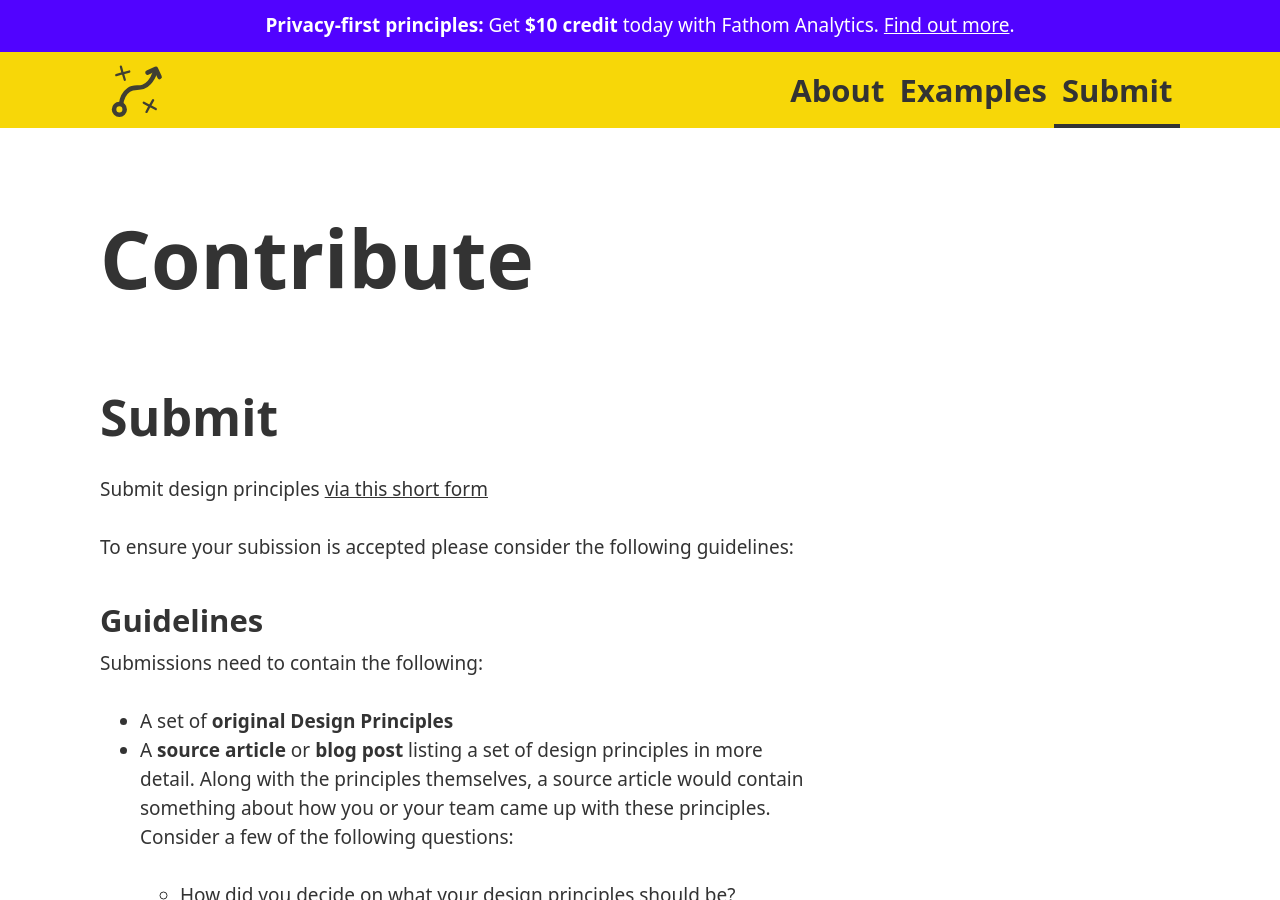
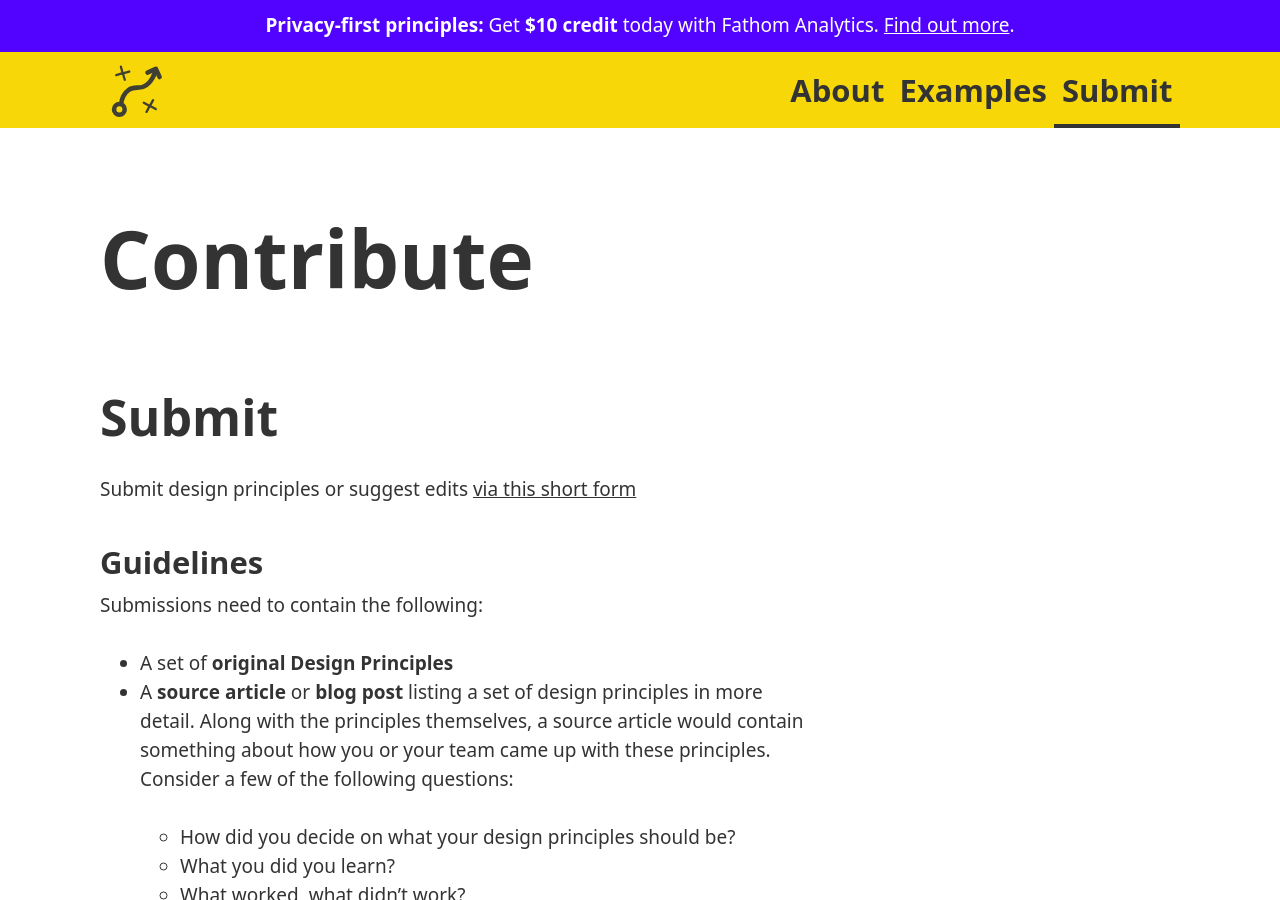
Before and after one commit to benbrignell/principles.design, a Jekyll site: the page built from _pages/contribute.md, in a window 1280 px wide and 900 px high. Built offline with Jekyll 4.4.1, drawn with Linux system fonts in a browser that asks for light colours; comment, search, counter and statistics services are not loaded.

Commit message:
updated contribute again

```diff
--- a/_pages/contribute.md
+++ b/_pages/contribute.md
@@ -7,9 +7,7 @@ body-class: contribute
 sidebar:
 ---
 ## Submit
-Submit design principles [via this short form](https://zursayc0713.typeform.com/to/DTkTul82)
-
-To ensure your subission is accepted please consider the following guidelines:
+Submit design principles or suggest edits [via this short form](https://zursayc0713.typeform.com/to/DTkTul82)
 
 ### Guidelines
 
```
